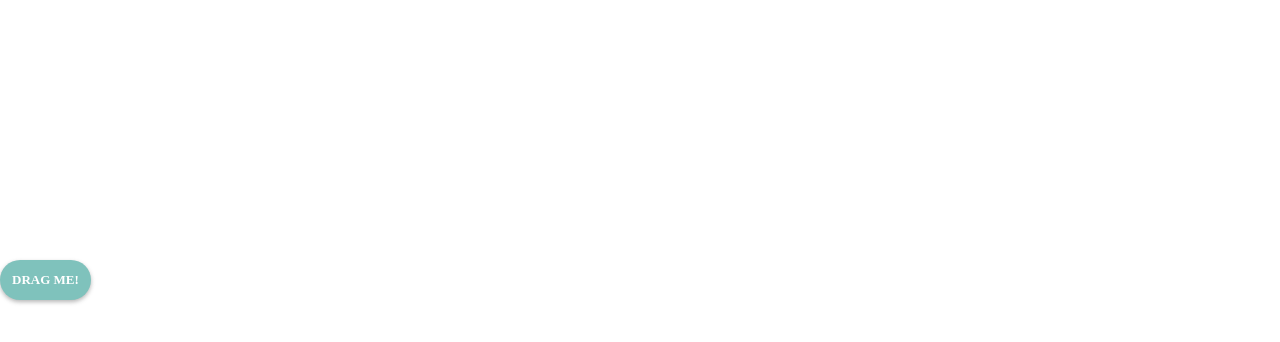
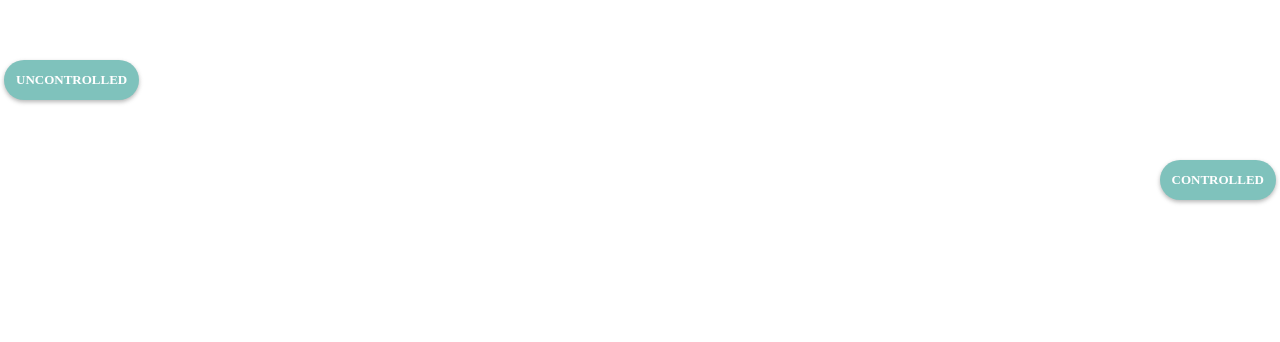
Before and after one commit to ajittupe2548/react-draggable-fab, a React (Create React App) app in the folder examples/: page / in a window 1280 px wide. Shown: the part 140-482 px from the top of the page. Built offline with nearby package versions, Linux system fonts and the light colour scheme.

Commit message:
Added: Uncontrolled feature

```diff
--- a/examples/src/App.jsx
+++ b/examples/src/App.jsx
@@ -3,8 +3,35 @@ import DraggableButton from '../../src/DraggableButton';
 
 const App = () => {
     const [isVisible, setIsVisible] = useState(true);
+
+    const props = {
+        blurredBtnDelay: 2000,
+        closeBtnBottomValue: '150px',
+        closeBtnClassName: 'custom-close-btn-class',
+        onClick: () => console.log('Clicked!'),
+        onClose: () => console.log('Closed!'),
+        overlayClassName: 'custom-overlay-class',
+        threshold: 50,
+        xPositionValue: '4px',
+        yPositionValue: '200px',
+        className: 'custom-class',
+        align: 'left',
+    }
+
+    const controlledProps = {
+        ...props,
+        blurredBtnDelay: 4000,
+        closeBtnBottomValue: '50px',
+        threshold: 10,
+        yPositionValue: '300px',
+        align: 'right',
+    }
+
     return (
-        <DraggableButton isVisible={isVisible} onClose={() => setIsVisible(false)}>DRAG ME!</DraggableButton>
+        <>
+            <DraggableButton {...props}>UNCONTROLLED</DraggableButton>
+            <DraggableButton {...controlledProps} isVisible={isVisible} onClose={() => setIsVisible(false)}>CONTROLLED</DraggableButton>
+        </>
     )
 }
 
--- a/src/DraggableButton.jsx
+++ b/src/DraggableButton.jsx
@@ -35,7 +35,7 @@ function DraggableButton({
     blurredBtnDelay = 3000,
     closeBtnBottomValue = '100px',
     closeBtnClassName = '',
-    isVisible = false,
+    isVisible: isVisibleProp,
     onClick = () => {},
     onClose = () => {},
     overlayClassName = '',
@@ -48,6 +48,7 @@ function DraggableButton({
 }) {
     const [isDragging, setIsDragging] = useState(false);
     const [isTouch, setIsTouch] = useState(false);
+    const [isVisible, setIsVisible] = useState(isVisibleProp ?? true);
     const isMouseDownRef = useRef(false);
 
     const draggableBtnRef = useRef();
@@ -64,6 +65,12 @@ function DraggableButton({
             window.removeEventListener('mousemove', handleMove);
         };
     }, []);
+
+    useEffect(() => {
+        if(isVisibleProp !== undefined) {
+            setIsVisible(isVisibleProp);
+        }
+    }, [isVisibleProp]);
 
     const handleStart = useCallback((event) => {
         setIsTouch(event.type === 'touchstart');
@@ -142,9 +149,9 @@ function DraggableButton({
 
             let yPosition;
             if (windowHeight - clientY < threshold) {
-                yPosition = windowHeight - threshold;
+                yPosition = windowHeight - (threshold + clientHeight / 2);
             } else if (windowHeight - clientY > windowHeight - threshold) {
-                yPosition = threshold;
+                yPosition = (threshold + clientHeight / 2);
             } else {
                 yPosition = clientY;
             }
@@ -157,6 +164,9 @@ function DraggableButton({
 
             if (isCloseButtonHoveredRef.current && onClose) {
                 onClose();
+                if(isVisibleProp === undefined) {
+                    setIsVisible(false);
+                }
             }
             setIsDragging(false);
         } else if (onClick) {
--- a/src/draggable-button.css
+++ b/src/draggable-button.css
@@ -14,6 +14,7 @@
     box-shadow: 0 2px 4px 0 #6f6f6f;
     touch-action: none;
     z-index: 10;
+    cursor: pointer;
 }
 
 .closeButton {
```
